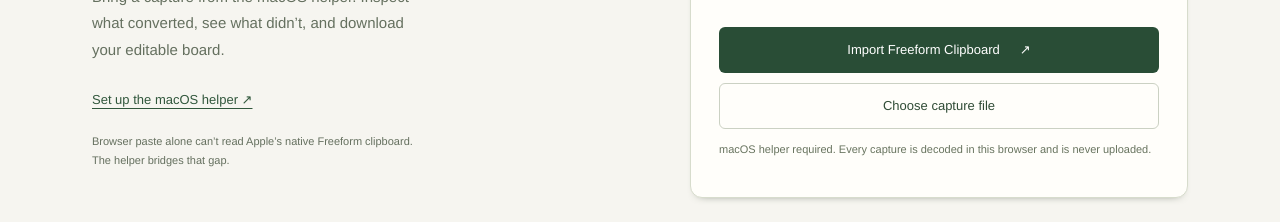
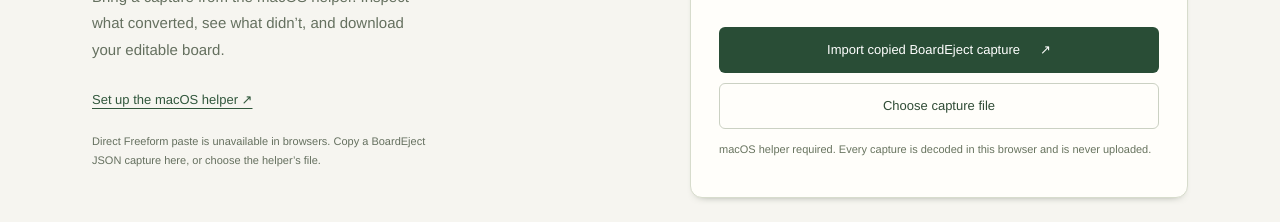
Before and after one commit to royalpinto007/boardeject, a React (Vite) app in the folder apps/web/: page / in a window 1280 px wide. Shown: the part 1020-1242 px from the top of the page. Built offline with nearby package versions, Linux system fonts and the light colour scheme.

Commit message:
fix: clarify copied capture import

```diff
--- a/apps/web/src/main.tsx
+++ b/apps/web/src/main.tsx
@@ -183,8 +183,8 @@ function App() {
               Set up the macOS helper ↗
             </a>
             <p className="fine">
-              Browser paste alone can’t read Apple’s native Freeform clipboard.
-              The helper bridges that gap.
+              Direct Freeform paste is unavailable in browsers. Copy a
+              BoardEject JSON capture here, or choose the helper’s file.
             </p>
           </div>
           <div className="import">
@@ -195,7 +195,7 @@ function App() {
             <p>Import a clipboard capture from the macOS helper.</p>
             <div className="actions">
               <button disabled={busy} onClick={clipboard}>
-                Import Freeform Clipboard <span>↗</span>
+                Import copied BoardEject capture <span>↗</span>
               </button>
               <button
                 className="secondary"
```
Also changed, not shown: 1 other file (tests, documents, lock files or other folders).
